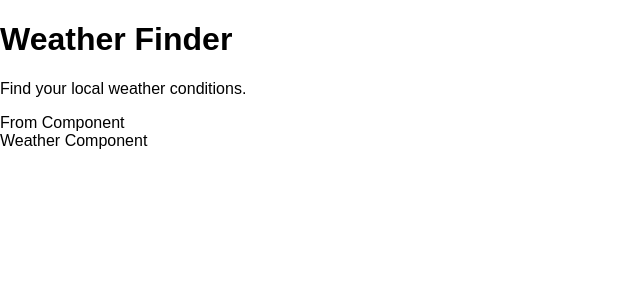
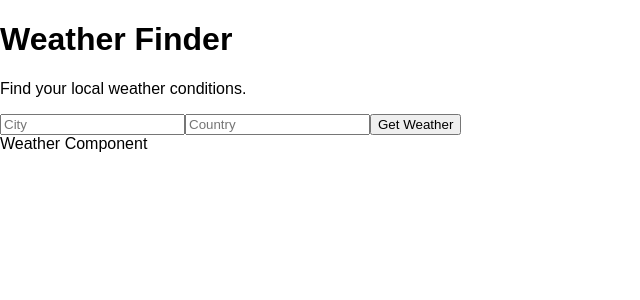
Before and after one commit to JHughesSUTA/weather-app, a React (Create React App) app: page / in a window 1280 px wide. Shown: the top 300 px of the page, without its empty margins (0-640 px from the left). Built offline with nearby package versions, Linux system fonts and the light colour scheme.

Commit message:
Build form component, connect to weather API

```diff
--- a/src/App.js
+++ b/src/App.js
@@ -4,12 +4,25 @@
 import Weather from './components/Weather';
 
 
+const API_KEY = "2a8d68521c97a8c214aabda8b7ff3ffd";
+
 class App extends React.Component {
+
+  // connect to weather API
+  getWeather = async (e) => {
+    e.preventDefault();
+
+    const api_call = await fetch(`http://api.openweathermap.org/data/2.5/weather?q=Chicago,US&appid=${API_KEY}&units=imperial`);
+    const data = await api_call.json();
+
+    console.log(data);
+  }
+
   render() {
     return (
       <div>
         <Titles />
-        <Form />
+        <Form getWeather={this.getWeather} />
         <Weather />
       </div>
     );
--- a/src/components/Form.js
+++ b/src/components/Form.js
@@ -3,7 +3,11 @@
 class Form extends React.Component {
   render() {
     return (
-      <div>From Component</div>
+      <form onSubmit={this.props.getWeather} >
+        <input type="text" name="city" placeholder="City" />
+        <input type="text" name="country" placeholder="Country" />
+        <button>Get Weather</button>
+      </form>
     );
   }
 }
```
